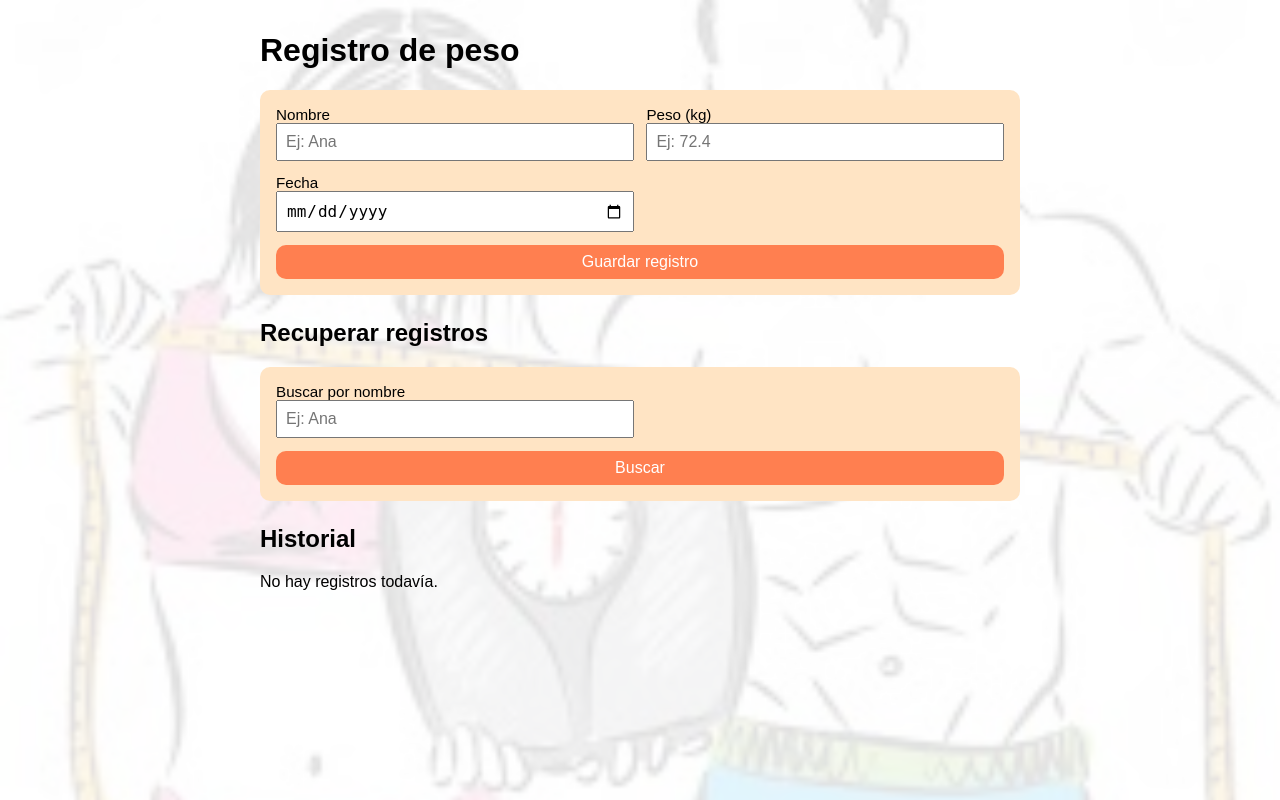
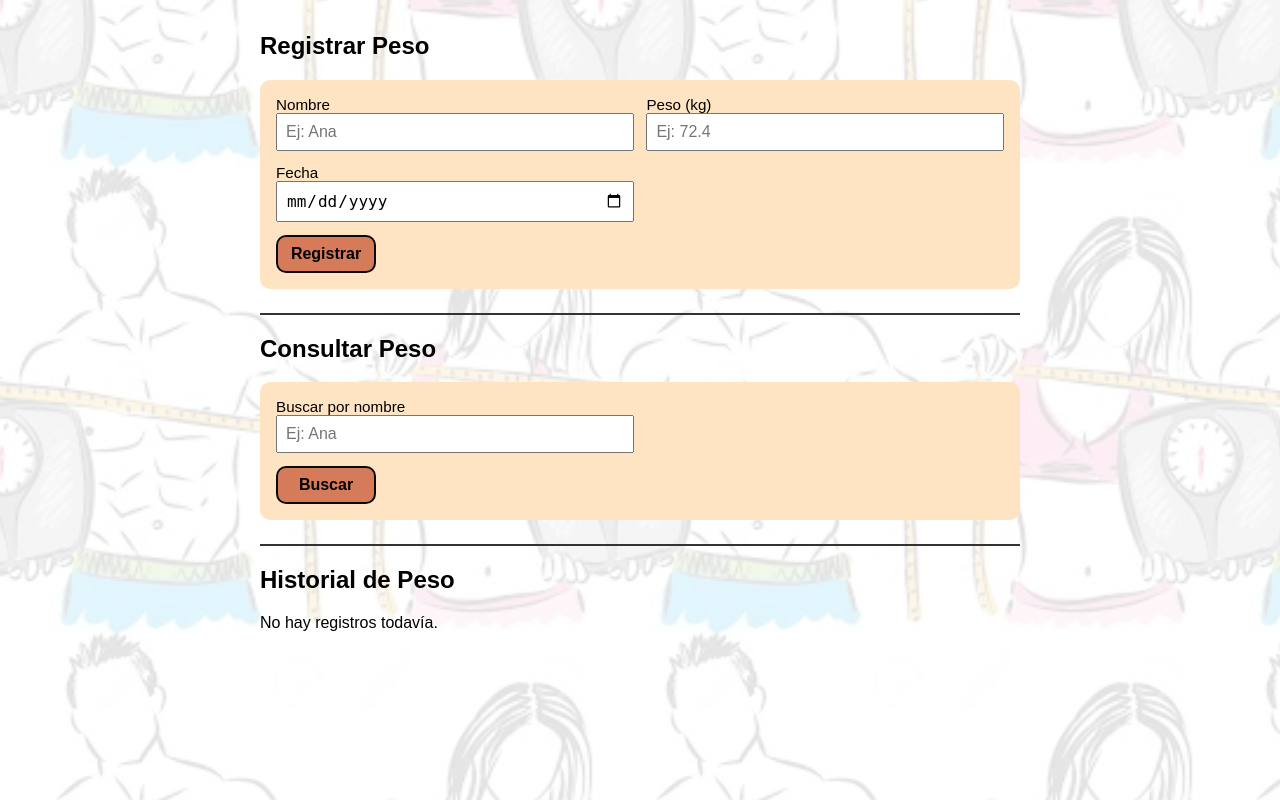
Before and after one commit to gyyanina-sudo/control_peso, a Flask app: template templates/index.html in a window 1280 px wide. Run offline with Flask 3, Linux system fonts and the light colour scheme; the template is opened without the code that fills it, so the values that code supplies are empty; parts of the project's set-up code (start-up, migrations or seed data) failed here and were passed over; some libraries are stand-ins or nearby versions.

Commit message:
actualizacion de css

```diff
--- a/app.py
+++ b/app.py
@@ -14,17 +14,16 @@ app = Flask(__name__)
 DATABASE_URL = os.getenv("DATABASE_URL", "").strip()
 BASE_DIR = Path(__file__).resolve().parent
 LEGACY_TXT_FILE = BASE_DIR / "registros_peso.txt"
+USE_POSTGRES = bool(DATABASE_URL)
 
 
 def get_db_connection():
-    if not DATABASE_URL:
-        raise RuntimeError(
-            "DATABASE_URL no esta configurada. Configurala con tu cadena de Supabase o Neon."
-        )
     return psycopg2.connect(DATABASE_URL, sslmode="require")
 
 
 def inicializar_db() -> None:
+    if not USE_POSTGRES:
+        return
     with get_db_connection() as conn:
         with conn.cursor() as cur:
             cur.execute(
@@ -42,6 +41,8 @@ def inicializar_db() -> None:
 
 
 def migrar_txt_legacy_si_hace_falta() -> None:
+    if not USE_POSTGRES:
+        return
     if not LEGACY_TXT_FILE.exists():
         return
 
@@ -84,6 +85,31 @@ def migrar_txt_legacy_si_hace_falta() -> None:
 
 
 def cargar_registros(nombre: str | None = None) -> list[dict[str, Any]]:
+    if not USE_POSTGRES:
+        try:
+            registros: list[dict[str, Any]] = []
+            if not LEGACY_TXT_FILE.exists():
+                return registros
+            for linea in LEGACY_TXT_FILE.read_text(encoding="utf-8").splitlines():
+                if not linea.strip():
+                    continue
+                registro = json.loads(linea)
+                if isinstance(registro, dict):
+                    registros.append(registro)
+            if nombre:
+                return [
+                    r
+                    for r in registros
+                    if r.get("nombre", "").strip().lower() == nombre.strip().lower()
+                ]
+            return sorted(
+                registros,
+                key=lambda r: (r.get("fecha", ""), r.get("nombre", "")),
+                reverse=True,
+            )
+        except (OSError, json.JSONDecodeError, TypeError):
+            return []
+
     if nombre:
         query = """
             SELECT nombre, peso::float8 AS peso, fecha::text AS fecha
@@ -107,6 +133,13 @@ def cargar_registros(nombre: str | None = None) -> list[dict[str, Any]]:
 
 
 def guardar_registro(nombre: str, peso: float, fecha: str) -> None:
+    if not USE_POSTGRES:
+        LEGACY_TXT_FILE.parent.mkdir(parents=True, exist_ok=True)
+        nuevo = {"nombre": nombre, "peso": peso, "fecha": fecha}
+        with LEGACY_TXT_FILE.open("a", encoding="utf-8") as f:
+            f.write(json.dumps(nuevo, ensure_ascii=False) + "\n")
+        return
+
     with get_db_connection() as conn:
         with conn.cursor() as cur:
             cur.execute(
--- a/static/styles.css
+++ b/static/styles.css
@@ -4,9 +4,8 @@ body {
   margin: 2rem auto;
   padding: 0 1rem;
   background-image: url('fondo.jpg');
-  background-size: cover;
+  background-size:600px;
   background-position: center;
-  background-repeat: no-repeat;
   background-attachment: fixed;
   background-color: #f0f0f0;
   background-blend-mode: overlay;
@@ -35,32 +34,49 @@ button {
 }
 
 button {
-  grid-column: 1 / -1;
+  grid-column: 1;
   cursor: pointer;
   border-radius: 10px;
-  background-color: coral;
-  color: white;
-  border: 0;
+  background-color: rgb(214, 123, 90);
+  color: black;
+  font-weight: bold;
+  border:solid 2px;
+  border-color: rgb(10, 10, 10);
+  width: 100px;
+
 }
 
 table {
   width: 100%;
   border-collapse: collapse;
   border-radius: 10px;
-  background-color: cadetblue;
+  background-color: wheat;
+
 }
 
 th,
 td {
-  border: 1px solid #ddd;
+
   padding: 0.6rem;
   text-align: left;
+  border-radius: 10px;
+  border-color: #333;
 }
 
 th {
-  background: #f3f3f3;
+  background: #f5b25a;
+  border-color: #333;
+  border-width: 1px;
 }
 
 .api-links {
   margin: 0.75rem 0 1.25rem;
 }
+
+hr {
+  border: none;
+  height: 2px;
+  background-color: #333;
+  width: 100%;
+  margin: 20px auto; /* Centrada y con espacio arriba/abajo */
+}
--- a/templates/index.html
+++ b/templates/index.html
@@ -7,7 +7,7 @@
     <link rel="stylesheet" href="{{ url_for('static', filename='styles.css') }}" />
   </head>
   <body>
-    <h1>Registro de peso</h1>
+    <h2>Registrar Peso</h2>
 
     <form method="post" action="{{ url_for('registrar_peso') }}">
       <label>
@@ -25,10 +25,12 @@
         <input type="date" name="fecha" />
       </label>
 
-      <button type="submit">Guardar registro</button>
+      <button type="submit"> Registrar</button>
     </form>
 
-    <h2>Recuperar registros</h2>
+    <hr>
+
+    <h2>Consultar Peso</h2>
     <form method="get" action="{{ url_for('inicio') }}">
       <label>
         Buscar por nombre
@@ -49,7 +51,8 @@
       {% endif %}
     </p>
 -->
-    <h2>Historial</h2>
+    <hr>
+    <h2>Historial de Peso</h2>
     {% if registros %}
     <table>
       <thead>
```
Also changed, not shown: 1 other file.
